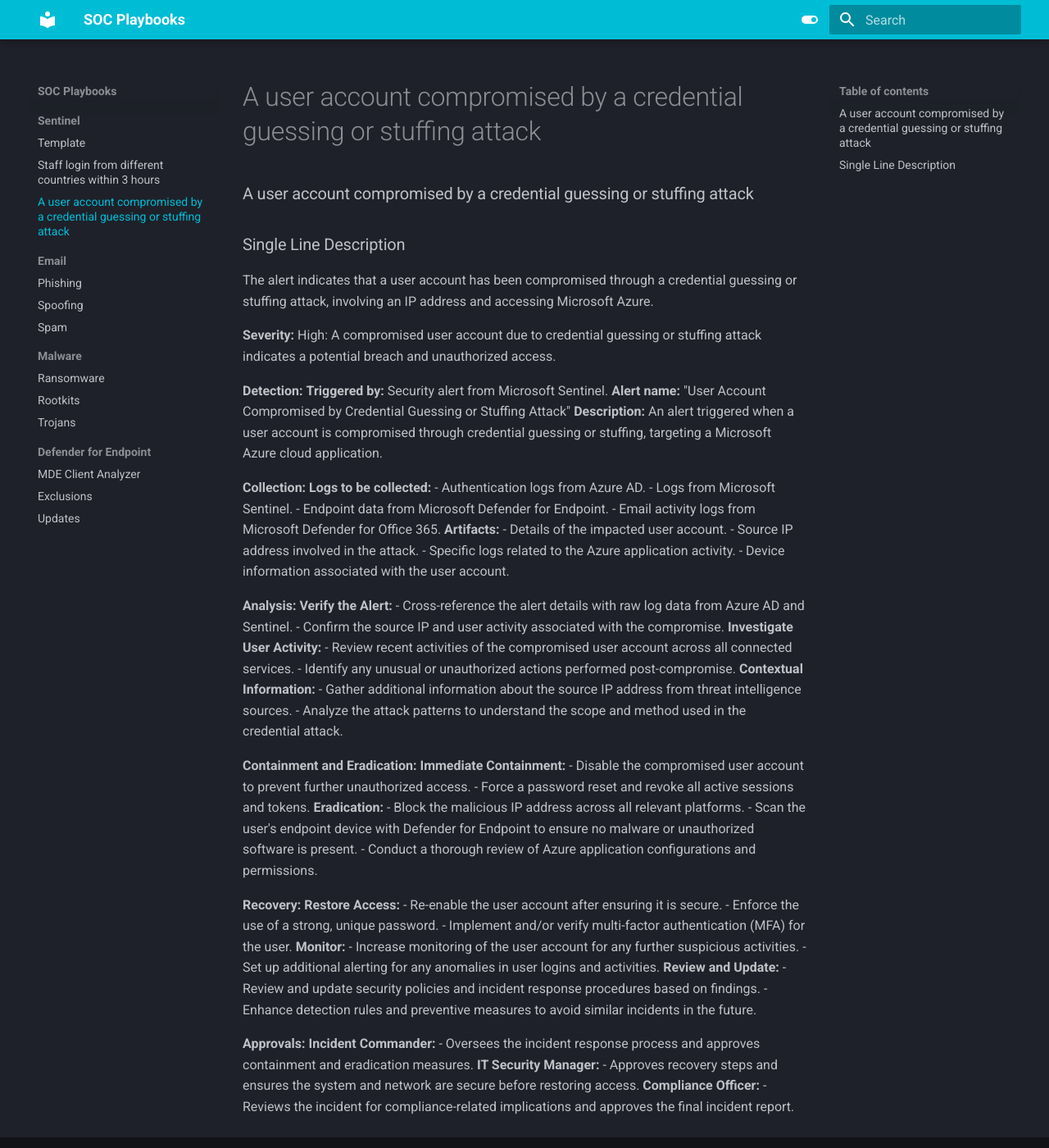
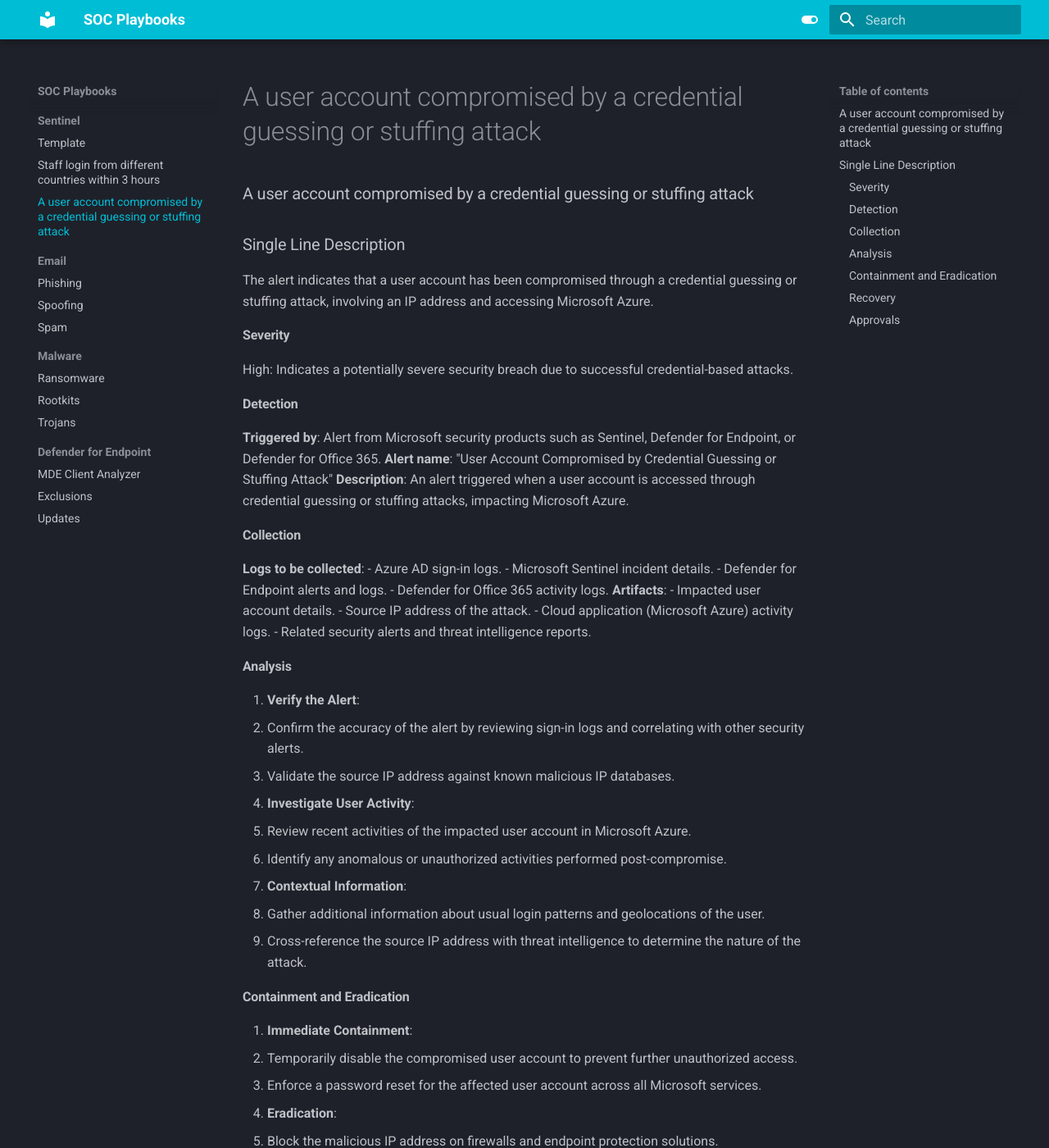
Before and after one commit to HexagonCyber/soc-playbooks, an MkDocs documentation site: the page built from docs/Sentinel/A user account compromised by a credential guessing or stuffing attack.md, in a window 1280 px wide and 1400 px high. Shown: the whole window at 82% size. Built offline with MkDocs 1.6.1 and Material for MkDocs 9.7.7, drawn with Linux system fonts in a browser that asks for light colours; some of the changed text lies outside the part shown.

Commit message:
Updated playbook

```diff
--- a/docs/Sentinel/A user account compromised by a credential guessing or stuffing attack.md
+++ b/docs/Sentinel/A user account compromised by a credential guessing or stuffing attack.md
@@ -3,62 +3,69 @@
 ### Single Line Description
 The alert indicates that a user account has been compromised through a credential guessing or stuffing attack, involving an IP address and accessing Microsoft Azure.
 
-**Severity:**
-High: A compromised user account due to credential guessing or stuffing attack indicates a potential breach and unauthorized access.
+#### **Severity**
+High: Indicates a potentially severe security breach due to successful credential-based attacks.
 
-**Detection:**
-**Triggered by:** Security alert from Microsoft Sentinel.
-**Alert name:** "User Account Compromised by Credential Guessing or Stuffing Attack"
-**Description:** An alert triggered when a user account is compromised through credential guessing or stuffing, targeting a Microsoft Azure cloud application.
+#### **Detection**
+**Triggered by**: Alert from Microsoft security products such as Sentinel, Defender for Endpoint, or Defender for Office 365.
+**Alert name**: "User Account Compromised by Credential Guessing or Stuffing Attack"
+**Description**: An alert triggered when a user account is accessed through credential guessing or stuffing attacks, impacting Microsoft Azure.
 
-**Collection:**
-**Logs to be collected:**
-- Authentication logs from Azure AD.
-- Logs from Microsoft Sentinel.
-- Endpoint data from Microsoft Defender for Endpoint.
-- Email activity logs from Microsoft Defender for Office 365.
-**Artifacts:**
-- Details of the impacted user account.
-- Source IP address involved in the attack.
-- Specific logs related to the Azure application activity.
-- Device information associated with the user account.
+#### **Collection**
+**Logs to be collected**:
+- Azure AD sign-in logs.
+- Microsoft Sentinel incident details.
+- Defender for Endpoint alerts and logs.
+- Defender for Office 365 activity logs.
+**Artifacts**:
+- Impacted user account details.
+- Source IP address of the attack.
+- Cloud application (Microsoft Azure) activity logs.
+- Related security alerts and threat intelligence reports.
 
-**Analysis:**
-**Verify the Alert:**
-- Cross-reference the alert details with raw log data from Azure AD and Sentinel.
-- Confirm the source IP and user activity associated with the compromise.
-**Investigate User Activity:**
-- Review recent activities of the compromised user account across all connected services.
-- Identify any unusual or unauthorized actions performed post-compromise.
-**Contextual Information:**
-- Gather additional information about the source IP address from threat intelligence sources.
-- Analyze the attack patterns to understand the scope and method used in the credential attack.
+#### **Analysis**
+1. **Verify the Alert**:
+   - Confirm the accuracy of the alert by reviewing sign-in logs and correlating with other security alerts.
+   - Validate the source IP address against known malicious IP databases.
 
-**Containment and Eradication:**
-**Immediate Containment:**
-- Disable the compromised user account to prevent further unauthorized access.
-- Force a password reset and revoke all active sessions and tokens.
-**Eradication:**
-- Block the malicious IP address across all relevant platforms.
-- Scan the user's endpoint device with Defender for Endpoint to ensure no malware or unauthorized software is present.
-- Conduct a thorough review of Azure application configurations and permissions.
+2. **Investigate User Activity**:
+   - Review recent activities of the impacted user account in Microsoft Azure.
+   - Identify any anomalous or unauthorized activities performed post-compromise.
 
-**Recovery:**
-**Restore Access:**
-- Re-enable the user account after ensuring it is secure.
-- Enforce the use of a strong, unique password.
-- Implement and/or verify multi-factor authentication (MFA) for the user.
-**Monitor:**
-- Increase monitoring of the user account for any further suspicious activities.
-- Set up additional alerting for any anomalies in user logins and activities.
-**Review and Update:**
-- Review and update security policies and incident response procedures based on findings.
-- Enhance detection rules and preventive measures to avoid similar incidents in the future.
+3. **Contextual Information**:
+   - Gather additional information about usual login patterns and geolocations of the user.
+   - Cross-reference the source IP address with threat intelligence to determine the nature of the attack.
 
-**Approvals:**
-**Incident Commander:**
+#### **Containment and Eradication**
+1. **Immediate Containment**:
+   - Temporarily disable the compromised user account to prevent further unauthorized access.
+   - Enforce a password reset for the affected user account across all Microsoft services.
+
+2. **Eradication**:
+   - Block the malicious IP address on firewalls and endpoint protection solutions.
+   - Check for and remove any malware or backdoors if compromised devices are identified.
+   - Revoke any active sessions and tokens associated with the compromised account in Microsoft Azure.
+
+#### **Recovery**
+1. **Restore Access**:
+   - Re-enable the user account after ensuring it is secure.
+   - Ensure the user sets a strong, unique password and understands secure password practices.
+   - Implement multi-factor authentication (MFA) for the user account if not already enabled.
+
+2. **Monitor**:
+   - Increase monitoring of the user account for further suspicious activities.
+   - Regularly review login attempts and access patterns to detect any future anomalies.
+
+3. **Review and Update**:
+   - Review and update security policies, user education programs, and incident response procedures based on the incident.
+   - Enhance detection rules and preventive measures to avoid similar incidents in the future.
+
+#### **Approvals**
+**Incident Commander**:
 - Oversees the incident response process and approves containment and eradication measures.
-**IT Security Manager:**
-- Approves recovery steps and ensures the system and network are secure before restoring access.
-**Compliance Officer:**
+
+**IT Security Manager**:
+- Approves recovery steps and ensures that the system and network are secure before restoring access.
+
+**Compliance Officer**:
 - Reviews the incident for compliance-related implications and approves the final incident report.
```
